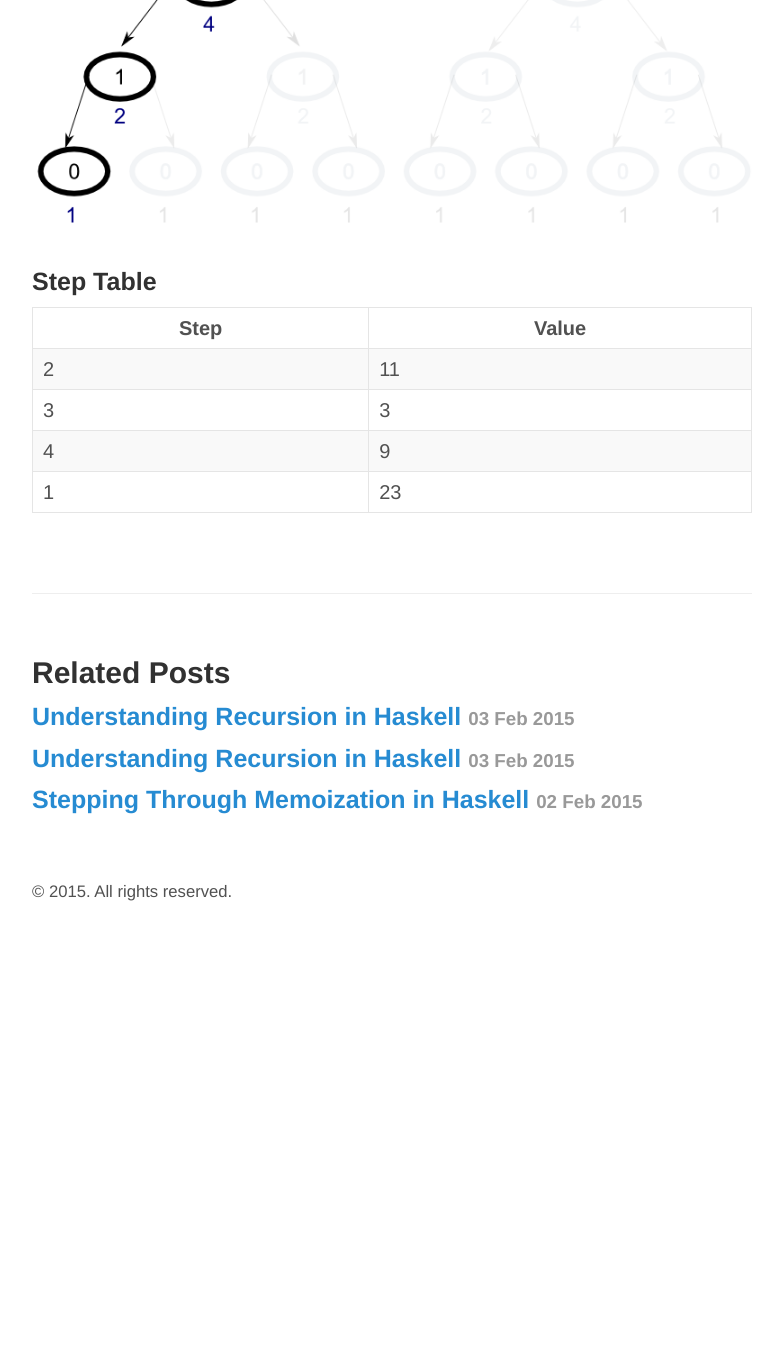
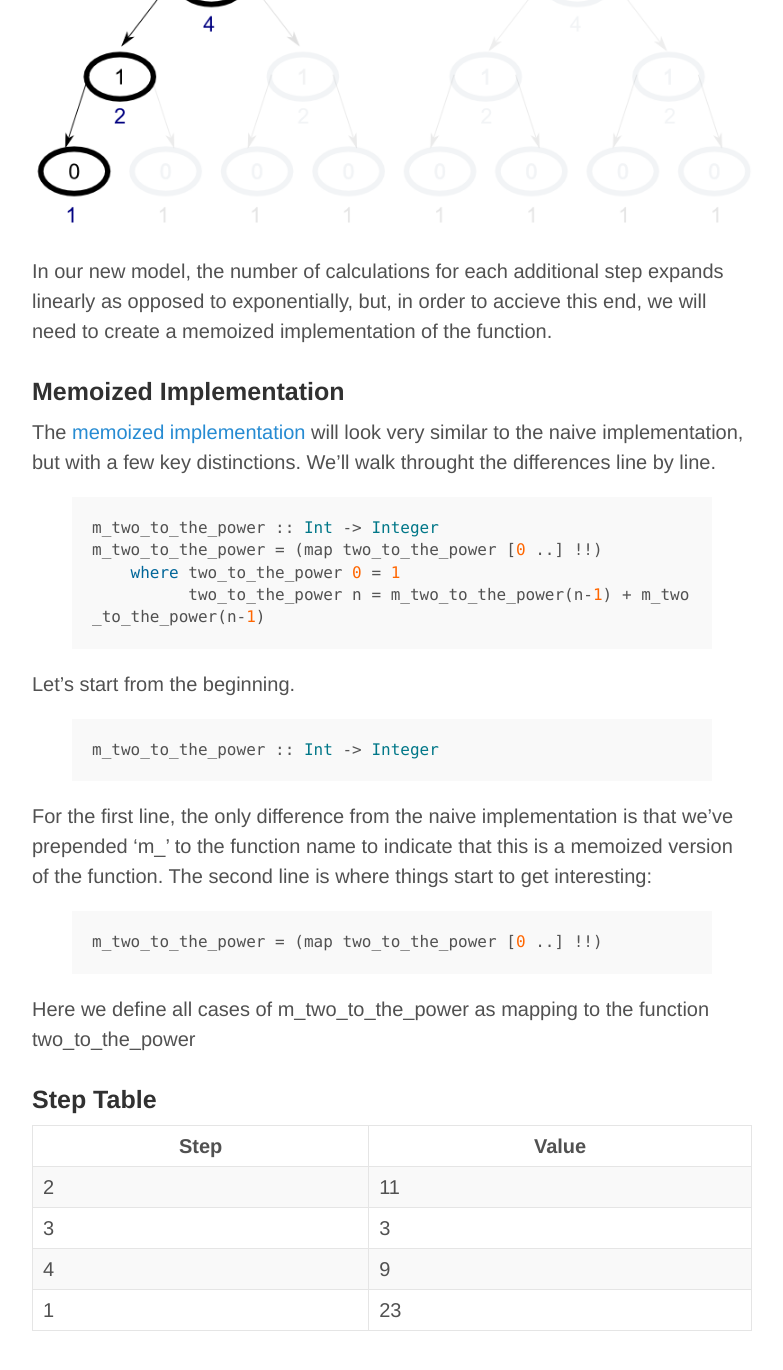
Before and after one commit to jonathanmann/jonathanmann.github.io, a Jekyll site: the page built from _posts/2015-02-07-memoization-with-lazy-evalutation-in-haskell.md, in a window 1280 px wide and 1400 px high, scrolled down 1587 px. Shown: the top 1370 px of the window, without its empty margins (248-1031 px from the left). Built offline with Jekyll 4.4.1, drawn with Linux system fonts in a browser that asks for light colours; before the commit the page ends 2492 px from its top, so only the background shows below that.

Commit message:
update post test

```diff
--- a/_posts/2015-02-07-memoization-with-lazy-evalutation-in-haskell.md
+++ b/_posts/2015-02-07-memoization-with-lazy-evalutation-in-haskell.md
@@ -24,6 +24,29 @@ To understand why the naive implementation is so inefficient consider the follow
 For every node in the tree, all child nodes must be evaluated in order to return their results to the parent node. Unfortunately, this ends up causing the same problem to be evaluated over and over again across multiple levels. For efficiency, what we would really like to produce is a process that looks more like the following :
 
 ![m_recursion_tree](http://jonathanmann.github.io/public/img/m_recursion_tree.png)
+
+In our new model, the number of calculations for each additional step expands linearly as opposed to exponentially, but, in order to accieve this end, we will need to create a memoized implementation of the function.
+
+### Memoized Implementation
+
+The [memoized implementation](https://github.com/jonathanmann/blog_examples/blob/master/memoization_in_haskell/m_two_to_the_power.hs) will look very similar to the naive implementation, but with a few key distinctions. We'll walk throught the differences line by line.
+
+{% highlight hs %}
+m_two_to_the_power :: Int -> Integer
+m_two_to_the_power = (map two_to_the_power [0 ..] !!)
+    where two_to_the_power 0 = 1
+          two_to_the_power n = m_two_to_the_power(n-1) + m_two_to_the_power(n-1)
+{% endhighlight %}
+
+Let's start from the beginning.
+{% highlight hs %}m_two_to_the_power :: Int -> Integer{% endhighlight %}
+For the first line, the only difference from the naive implementation is that we've prepended 'm_' to the function name to indicate that this is a memoized version of the function.
+The second line is where things start to get interesting:
+{% highlight hs %}m_two_to_the_power = (map two_to_the_power [0 ..] !!){% endhighlight %}
+Here we define all cases of m_two_to_the_power as mapping to the function two_to_the_power
+
+
+
 
 
 ### Step Table
```
